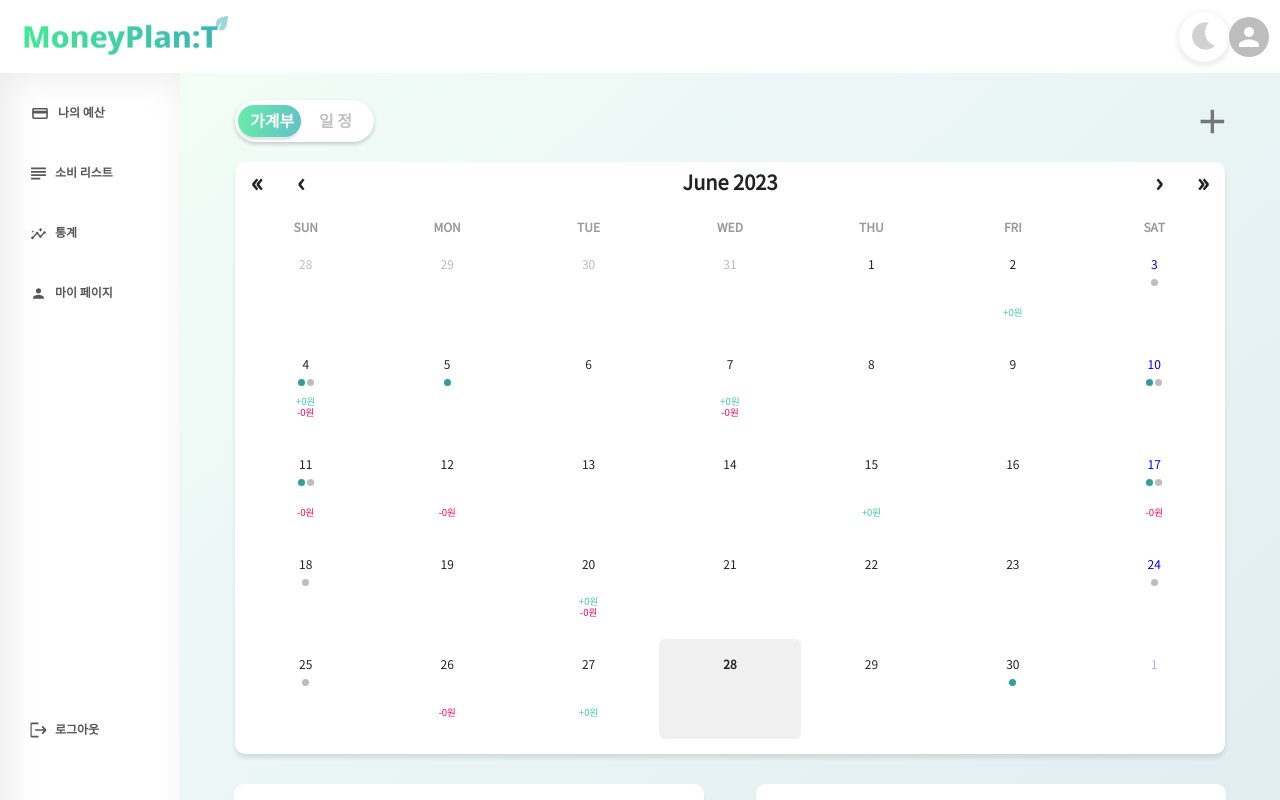
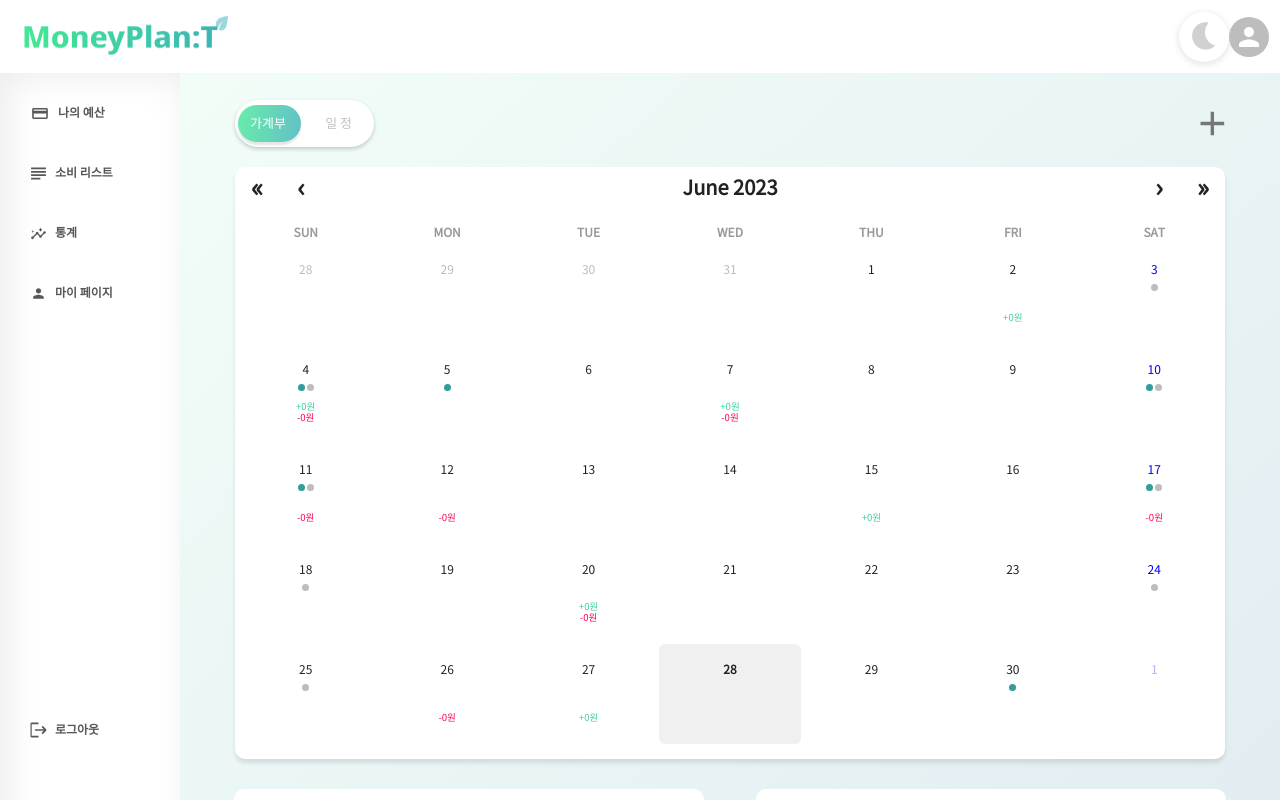
Before and after one commit to lamsasa/frontCheck, a React (Create React App) app: page / in a window 1280 px wide. Shown: the top 800 px of the page. Built offline with nearby package versions, Linux system fonts and the light colour scheme; no server answers; the HTML template or start-up script is replaced by a standard one.

Commit message:
🎨 ToggleButtonLarge 수정

```diff
--- a/src/components/Common/ToggleButtonLarge.jsx
+++ b/src/components/Common/ToggleButtonLarge.jsx
@@ -32,7 +32,7 @@ const SwitchLabel = styled.label`
 
     cursor: pointer;
     width: ${({ width }) => width || '139px'};
-    height: ${({ height }) => height || '42px'};
+    height: ${({ height }) => height || '47px'};
     background: ${({ theme }) => theme.bgColor};
     border-radius: 100px;
     transition: 0.2s;
@@ -48,7 +48,7 @@ const OnButton = styled.span`
     left: 3px;
     display: inline-block;
     width: ${({ width }) => width || '63px'};
-    height: ${({ height }) => height || '32px'};
+    height: ${({ height }) => height || '37px'};
 
     transition: 0.2s;
     background: linear-gradient(100deg, rgba(66, 230, 149, 0.8) 3.56%, rgba(59, 178, 184, 0.8) 96.4%);
@@ -73,8 +73,8 @@ const TextContainer = styled.div`
 `;
 
 const OffText = styled.span`
-    font-weight: ${({ fontWeight }) => fontWeight || '700'};
-    font-size: ${({ fontSize }) => fontSize || '16px'};
+    font-weight: ${({ fontWeight }) => fontWeight || '500'};
+    font-size: ${({ fontSize }) => fontSize || '13px'};
     line-height: 19px;
     color: #ffffff;
     position: relative;
@@ -88,8 +88,8 @@ const OffText = styled.span`
 `;
 
 const OnText = styled.span`
-    font-weight: ${({ fontWeight }) => fontWeight || '700'};
-    font-size: ${({ fontSize }) => fontSize || '16px'};
+    font-weight: ${({ fontWeight }) => fontWeight || '500'};
+    font-size: ${({ fontSize }) => fontSize || '13px'};
     line-height: 19px;
     color: rgba(192, 192, 192, 1);
     position: relative;
```
